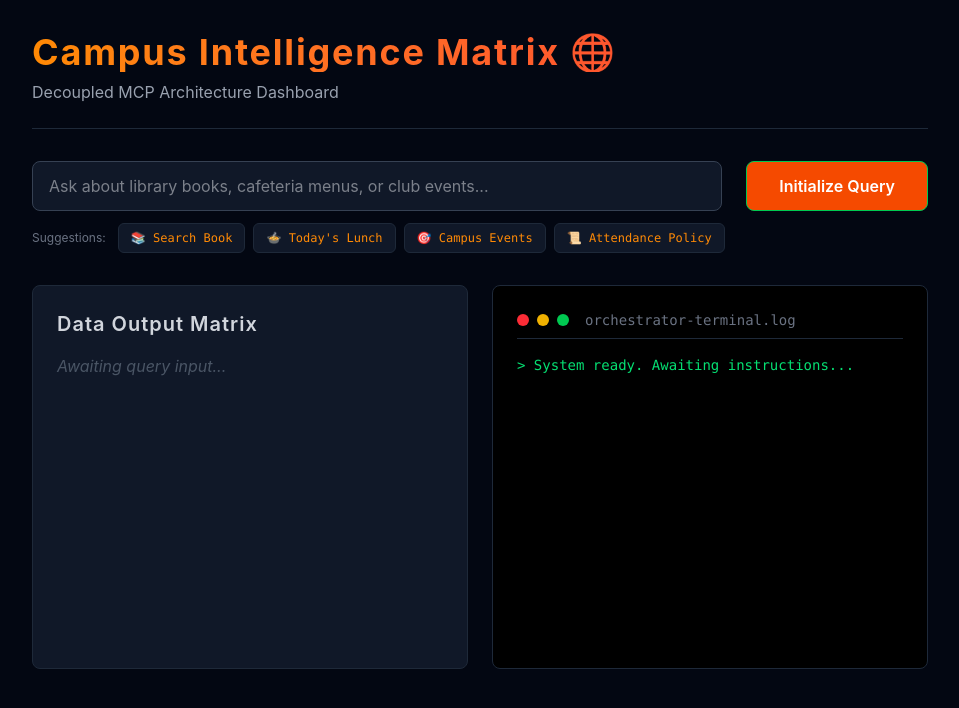
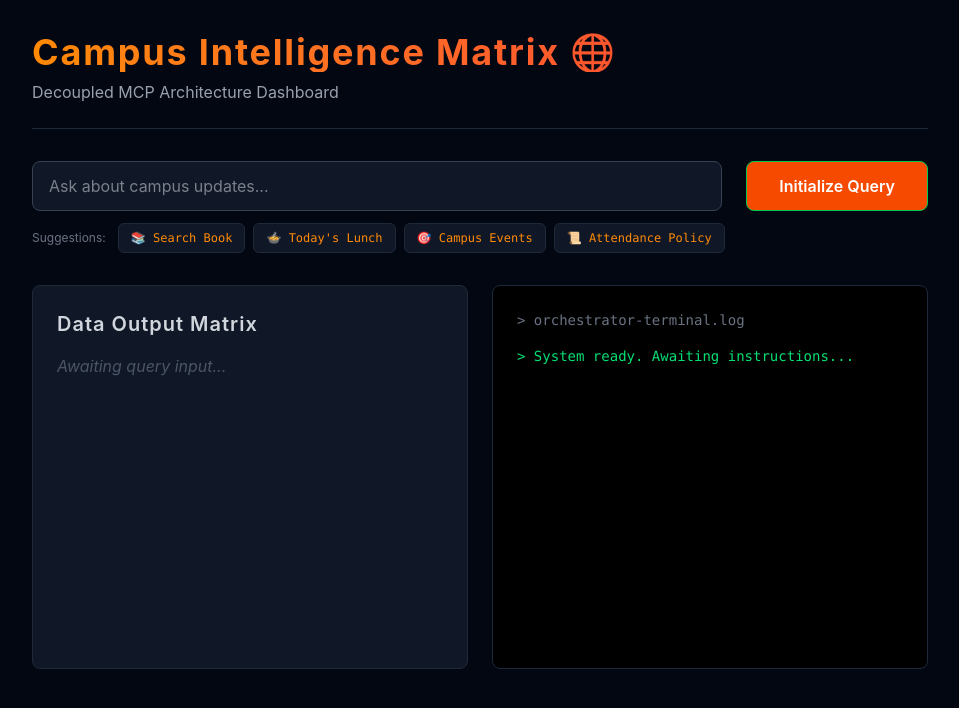
Before and after one commit to theiitianmaverick/campus-intelligence-matrix, a React (Vite) app: page / in a window 1280 px wide. Shown: the top 708 px of the page, without its empty margins (160-1119 px from the left). Built offline with nearby package versions, Linux system fonts and the light colour scheme.

Commit message:
fix: update server configurations inside main deployment tracking directory

```diff
--- a/src/App.jsx
+++ b/src/App.jsx
@@ -7,7 +7,6 @@ function App() {
   const [isLoading, setIsLoading] = useState(false);
   const [trace, setTrace] = useState('');
 
-  // 💡 List of campus intelligence suggestions
   const suggestions = [
     { label: "📚 Search Book", text: "search for Introduction to Algorithms" },
     { label: "🍲 Today's Lunch", text: "What is for lunch today?" },
@@ -26,9 +25,7 @@ function App() {
     try {
       const response = await fetch('https://campus-intelligence-matrix.onrender.com/api/orchestrate', {
         method: 'POST',
-        headers: {
-          'Content-Type': 'application/json',
-        },
+        headers: { 'Content-Type': 'application/json' },
         body: JSON.stringify({ query: searchQuery }),
       });
 
@@ -44,22 +41,15 @@ function App() {
 
     } catch (error) {
       setLogs((prev) => [...prev, '> ERROR: Connection to Cloud Orchestrator failed.']);
-      setResult('Failed to connect to the backend. Please check if your Render server is awake.');
+      setResult('Failed to connect to the backend.');
     } finally {
       setIsLoading(false);
     }
   };
 
-  const handleSubmit = (e) => {
-    e.preventDefault();
-    handleSearch(query);
-  };
-
   return (
     <div className="min-h-screen bg-gray-950 text-gray-100 p-8 font-sans">
       <div className="max-w-4xl mx-auto space-y-8">
-
-        {/* Header Section */}
         <header className="border-b border-gray-800 pb-6">
           <h1 className="text-4xl font-bold text-transparent bg-clip-text bg-gradient-to-r from-orange-400 to-red-500">
             Campus Intelligence Matrix 🌐
@@ -67,39 +57,33 @@ function App() {
           <p className="mt-2 text-gray-400">Decoupled MCP Architecture Dashboard</p>
         </header>
 
-        {/* Input Section */}
         <div className="space-y-3">
-          <form onSubmit={handleSubmit} className="flex gap-4">
+          <div className="flex gap-4">
             <input
               type="text"
               value={query}
               onChange={(e) => setQuery(e.target.value)}
-              placeholder="Ask about library books, cafeteria menus, or club events..."
+              placeholder="Ask about campus updates..."
               className="flex-1 bg-gray-900 border border-gray-700 rounded-lg px-4 py-3 text-gray-200 focus:outline-none focus:border-orange-500"
-              disabled={isLoading}
             />
             <button
-              type="submit"
-              disabled={isLoading}
-              className="bg-orange-600 hover:bg-orange-700 text-white px-8 py-3 rounded-lg font-semibold transition-colors disabled:opacity-50"
+              onClick={() => handleSearch(query)}
+              className="bg-orange-600 hover:bg-orange-700 text-white px-8 py-3 rounded-lg font-semibold"
             >
-              {isLoading ? 'Routing...' : 'Initialize Query'}
+              Initialize Query
             </button>
-          </form>
+          </div>
 
-          {/* ⚡ SUGGESTION BUTTONS ROW */}
           <div className="flex flex-wrap gap-2 text-xs">
             <span className="text-gray-500 self-center mr-1">Suggestions:</span>
             {suggestions.map((sug, idx) => (
               <button
                 key={idx}
-                type="button"
                 onClick={() => {
                   setQuery(sug.text);
                   handleSearch(sug.text);
                 }}
-                disabled={isLoading}
-                className="bg-gray-900 hover:bg-gray-800 text-orange-400 border border-gray-800 hover:border-gray-700 px-3 py-1.5 rounded-md transition-all font-mono"
+                className="bg-gray-900 hover:bg-gray-800 text-orange-400 border border-gray-800 px-3 py-1.5 rounded-md font-mono"
               >
                 {sug.label}
               </button>
@@ -108,48 +92,20 @@ function App() {
         </div>
 
         <div className="grid grid-cols-1 md:grid-cols-2 gap-6">
-          {/* Real-time Result Panel */}
           <div className="bg-gray-900 rounded-lg p-6 border border-gray-800 h-96 overflow-y-auto">
             <h2 className="text-xl font-semibold mb-4 text-gray-300">Data Output Matrix</h2>
-
-            {trace && (
-              <div className="mb-4 text-sm font-mono text-orange-400 bg-orange-400/10 p-2 rounded border border-orange-400/20">
-                {trace}
-              </div>
-            )}
-
-            {result ? (
-              <div className="prose prose-invert max-w-none text-gray-300 whitespace-pre-wrap">
-                {result}
-              </div>
-            ) : (
-              <div className="text-gray-600 italic">
-                Awaiting query input...
-              </div>
-            )}
+            {trace && <div className="mb-4 text-sm font-mono text-orange-400 bg-orange-400/10 p-2 rounded border border-orange-400/20">{trace}</div>}
+            {result ? <div className="text-gray-300 whitespace-pre-wrap">{result}</div> : <div className="text-gray-600 italic">Awaiting query input...</div>}
           </div>
 
-          {/* Orchestrator Terminal UI */}
           <div className="bg-black rounded-lg p-6 border border-gray-800 font-mono text-sm h-96 overflow-y-auto">
-            <div className="flex items-center gap-2 mb-4 border-b border-gray-800 pb-2">
-              <div className="w-3 h-3 rounded-full bg-red-500"></div>
-              <div className="w-3 h-3 rounded-full bg-yellow-500"></div>
-              <div className="w-3 h-3 rounded-full bg-green-500"></div>
-              <span className="text-gray-500 ml-2">orchestrator-terminal.log</span>
-            </div>
-
+            <div className="text-gray-500 mb-4">&gt; orchestrator-terminal.log</div>
             <div className="space-y-2">
               <div className="text-green-400">&gt; System ready. Awaiting instructions...</div>
-              {logs.map((log, index) => (
-                <div key={index} className={log.includes('ERROR') ? 'text-red-400' : 'text-blue-400'}>
-                  {log}
-                </div>
-              ))}
-              {isLoading && <div className="text-gray-500 animate-pulse">&gt; Processing...</div>}
+              {logs.map((log, index) => <div key={index} className="text-blue-400">{log}</div>)}
             </div>
           </div>
         </div>
-
       </div>
     </div>
   );
```
